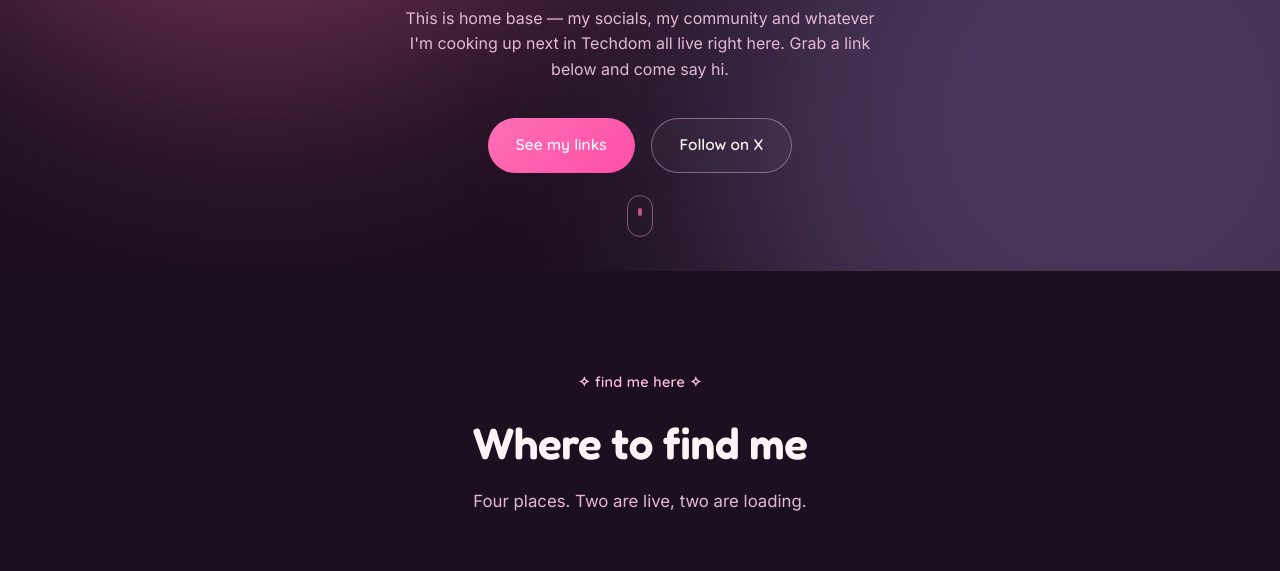
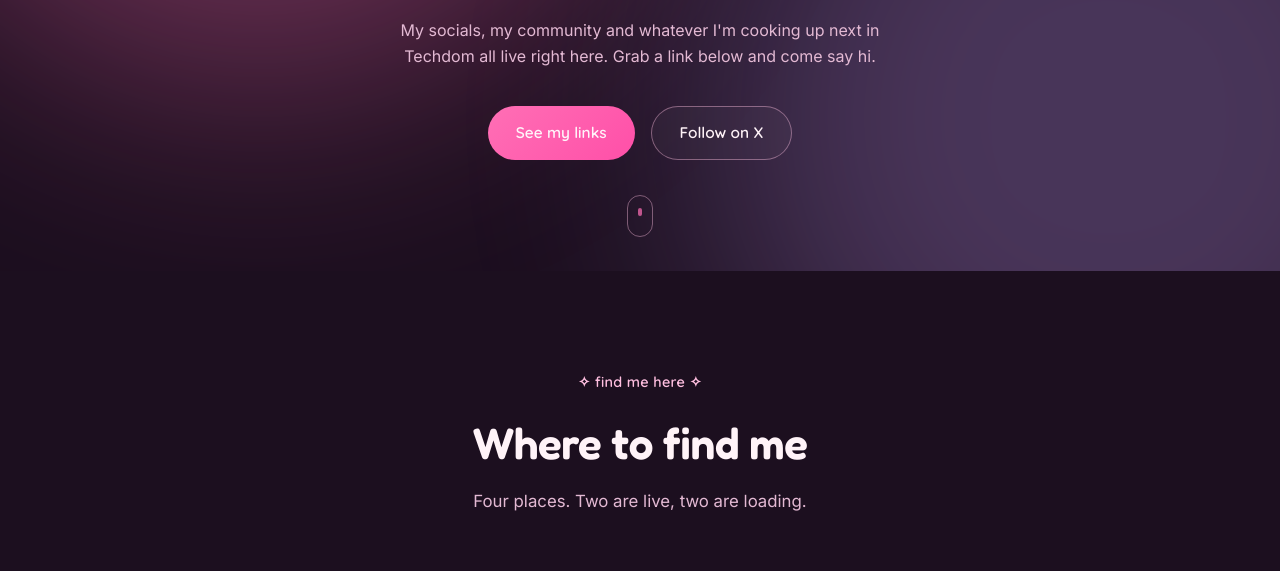
Before and after one commit to nicodalegend/princess, a plain HTML site: page index.html in a window 1280 px wide. Shown: the part 529-1100 px from the top of the page. Drawn offline with Linux system fonts and the light colour scheme.

Commit message:
Update index.html

```diff
--- a/index.html
+++ b/index.html
@@ -91,7 +91,7 @@
         <h1 class="hero__title">NicoDaLegend</h1>
         <p class="hero__tagline">Building in public, one program at a time.</p>
         <p class="hero__desc">
-          This is home base — my socials, my community and whatever I'm cooking up next in
+          My socials, my community and whatever I'm cooking up next in
           Techdom all live right here. Grab a link below and come say hi.
         </p>
 
```
